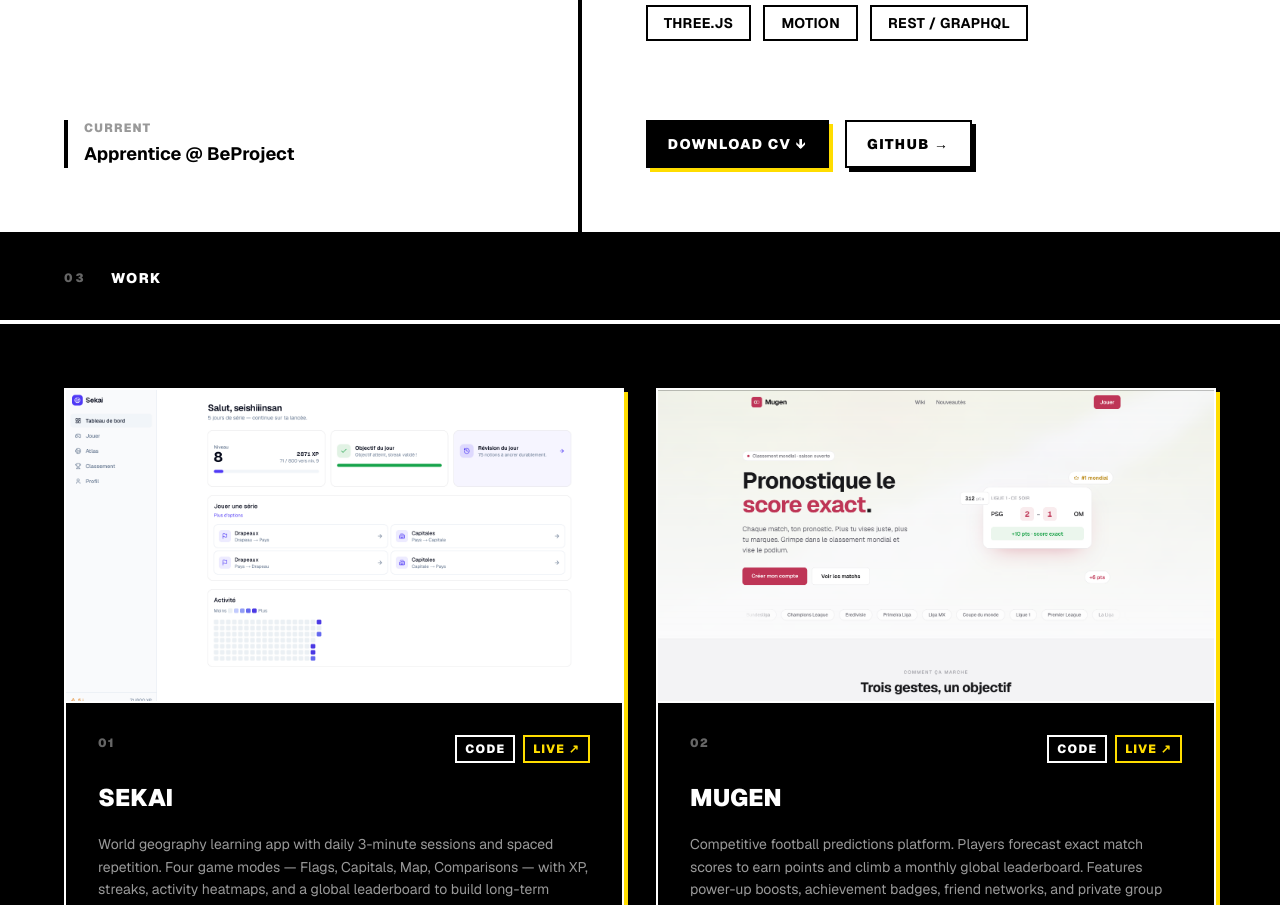
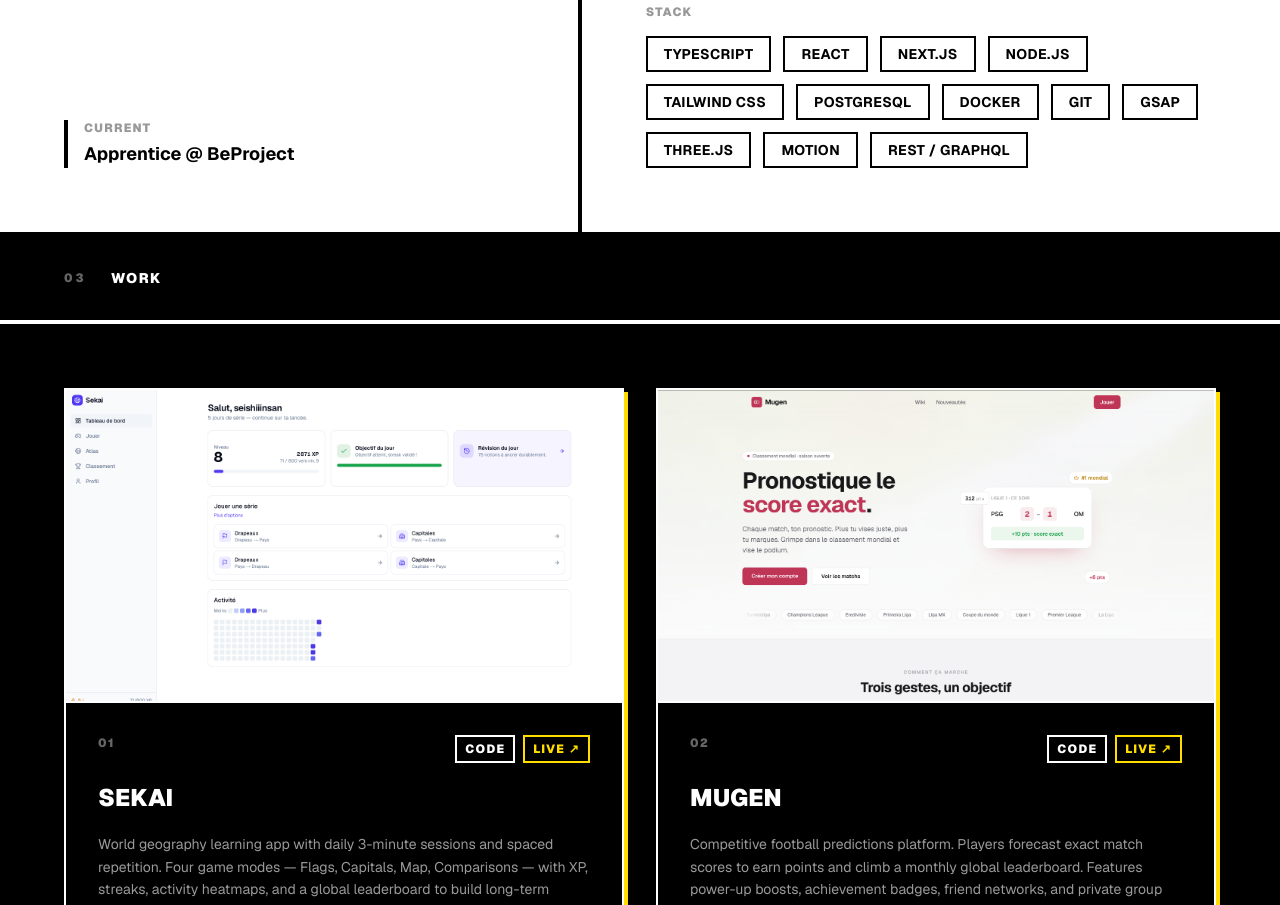
Before and after one commit to seishiiinsan/portfolio, a Next.js app: page / in a window 1280 px wide. Shown: the part 1300-2205 px from the top of the page. Built offline with nearby package versions, Linux system fonts and the light colour scheme.

Commit message:
patch bugs

```diff
--- a/src/app/layout.tsx
+++ b/src/app/layout.tsx
@@ -17,8 +17,21 @@ const geistMono = Geist_Mono({
 });
 
 export const metadata: Metadata = {
-  title: "Portfolio",
-  description: "Portfolio",
+  title: "Gabin Hallosserie — Full-Stack Developer",
+  description: "Full-stack developer & creative engineer. I build polished interfaces and creative web experiences.",
+  openGraph: {
+    title: "Gabin Hallosserie — Full-Stack Developer",
+    description: "Full-stack developer & creative engineer. I build polished interfaces and creative web experiences.",
+    url: "https://gabinhallosserie.dev",
+    siteName: "Gabin Hallosserie",
+    locale: "en_US",
+    type: "website",
+  },
+  twitter: {
+    card: "summary_large_image",
+    title: "Gabin Hallosserie — Full-Stack Developer",
+    description: "Full-stack developer & creative engineer.",
+  },
 };
 
 export default function RootLayout({
@@ -28,7 +41,7 @@ export default function RootLayout({
 }>) {
   return (
     <html
-      lang="fr"
+      lang="en"
       className={`${geistSans.variable} ${geistMono.variable} dark antialiased`}
     >
       <body className="bg-black text-white">
--- a/src/components/sections/About.tsx
+++ b/src/components/sections/About.tsx
@@ -65,25 +65,6 @@ export default function About() {
               </ul>
             </div>
           </Reveal>
-
-          <Reveal delay={0.2}>
-            <div className="flex flex-wrap gap-4">
-              <a
-                href="/cv.pdf"
-                className="inline-flex items-center gap-2 px-5 py-3 font-black uppercase tracking-widest text-sm bg-black text-white border-2 border-black shadow-[4px_4px_0_#FFDD00] hover:shadow-[6px_6px_0_#FFDD00] hover:-translate-x-0.5 hover:-translate-y-0.5 transition-all duration-150"
-              >
-                {t.about.cv} ↓
-              </a>
-              <a
-                href="https://github.com/seishiiinsan"
-                target="_blank"
-                rel="noopener noreferrer"
-                className="inline-flex items-center gap-2 px-5 py-3 font-black uppercase tracking-widest text-sm bg-transparent text-black border-2 border-black shadow-[4px_4px_0_#000] hover:shadow-[6px_6px_0_#000] hover:-translate-x-0.5 hover:-translate-y-0.5 transition-all duration-150"
-              >
-                GitHub →
-              </a>
-            </div>
-          </Reveal>
         </div>
       </div>
     </section>
--- a/src/lib/translations.ts
+++ b/src/lib/translations.ts
@@ -57,7 +57,6 @@ export const translations = {
       current_value: "Apprentice @ BeProject",
       bio: "Full-stack developer with a passion for polished interfaces and creative web experiences. I work at the intersection of code and design — from smooth animations to robust architectures. I also leverage AI tools daily to ship faster and smarter, turning cutting-edge models into concrete product features.",
       stack_label: "Stack",
-      cv: "Download CV",
     },
     work: { title: "Work", code: "Code", live: "Live" },
     contact: {
@@ -88,7 +87,6 @@ export const translations = {
       current_value: "Alternant @ BeProject",
       bio: "Développeur full-stack passionné par les interfaces soignées et les expériences web créatives. Je travaille à l'intersection du code et du design — des animations fluides aux architectures robustes. J'utilise aussi les outils IA au quotidien pour livrer plus vite et plus intelligemment.",
       stack_label: "Stack",
-      cv: "Télécharger le CV",
     },
     work: { title: "Projets", code: "Code", live: "Voir" },
     contact: {
@@ -119,7 +117,6 @@ export const translations = {
       current_value: "实习生 @ BeProject",
       bio: "全栈开发者，热衷于精致界面与创意网络体验。我在代码与设计的交叉点工作——从流畅动画到稳健架构。我还每天利用AI工具更快更智能地交付成果，将前沿模型转化为具体的产品功能。",
       stack_label: "技术栈",
-      cv: "下载简历",
     },
     work: { title: "作品", code: "代码", live: "预览" },
     contact: {
@@ -150,7 +147,6 @@ export const translations = {
       current_value: "अप्रेंटिस @ BeProject",
       bio: "परिष्कृत इंटरफेस और क्रिएटिव वेब अनुभवों के प्रति जुनूनी फुल-स्टैक डेवलपर। मैं कोड और डिज़ाइन के चौराहे पर काम करता हूं — सुचारू एनिमेशन से लेकर मजबूत आर्किटेक्चर तक। मैं प्रतिदिन AI टूल्स का उपयोग करके तेज़ और स्मार्ट तरीके से शिप करता हूं।",
       stack_label: "टेक स्टैक",
-      cv: "CV डाउनलोड करें",
     },
     work: { title: "कार्य", code: "कोड", live: "लाइव" },
     contact: {
@@ -181,7 +177,6 @@ export const translations = {
       current_value: "Aprendiz @ BeProject",
       bio: "Desarrollador full-stack apasionado por las interfaces cuidadas y las experiencias web creativas. Trabajo en la intersección del código y el diseño — desde animaciones fluidas hasta arquitecturas robustas. También utilizo herramientas de IA a diario para entregar más rápido e inteligente.",
       stack_label: "Stack",
-      cv: "Descargar CV",
     },
     work: { title: "Proyectos", code: "Código", live: "Ver" },
     contact: {
@@ -212,7 +207,6 @@ export const translations = {
       current_value: "متدرب @ BeProject",
       bio: "مطور فول-ستاك شغوف بالواجهات المصقولة وتجارب الويب الإبداعية. أعمل عند تقاطع الكود والتصميم — من الرسوم المتحركة السلسة إلى البنى التحتية المتينة. أستخدم أيضًا أدوات الذكاء الاصطناعي يومياً لتسليم منتجات أسرع وأذكى.",
       stack_label: "التقنيات",
-      cv: "تحميل السيرة الذاتية",
     },
     work: { title: "أعمال", code: "كود", live: "معاينة" },
     contact: {
```
